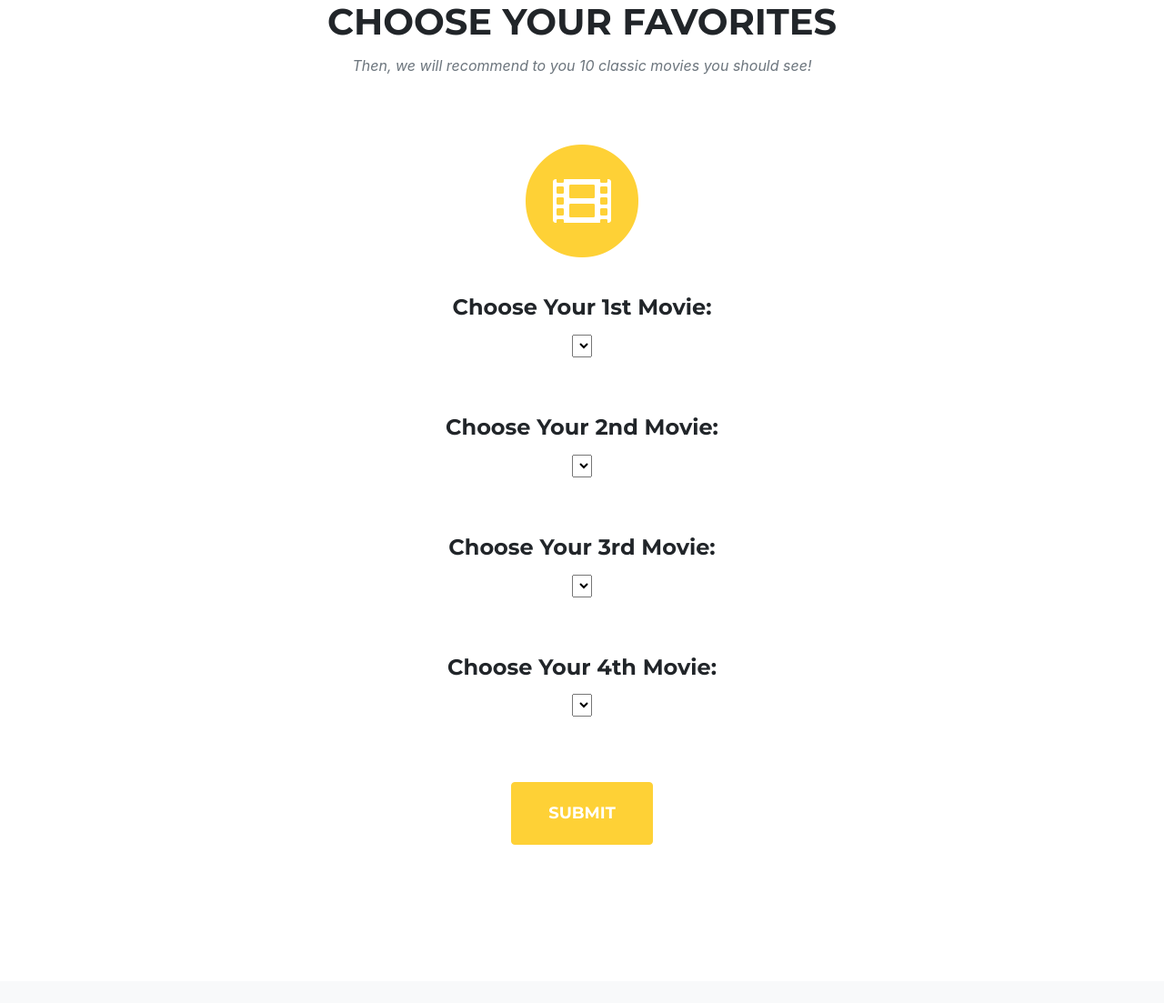
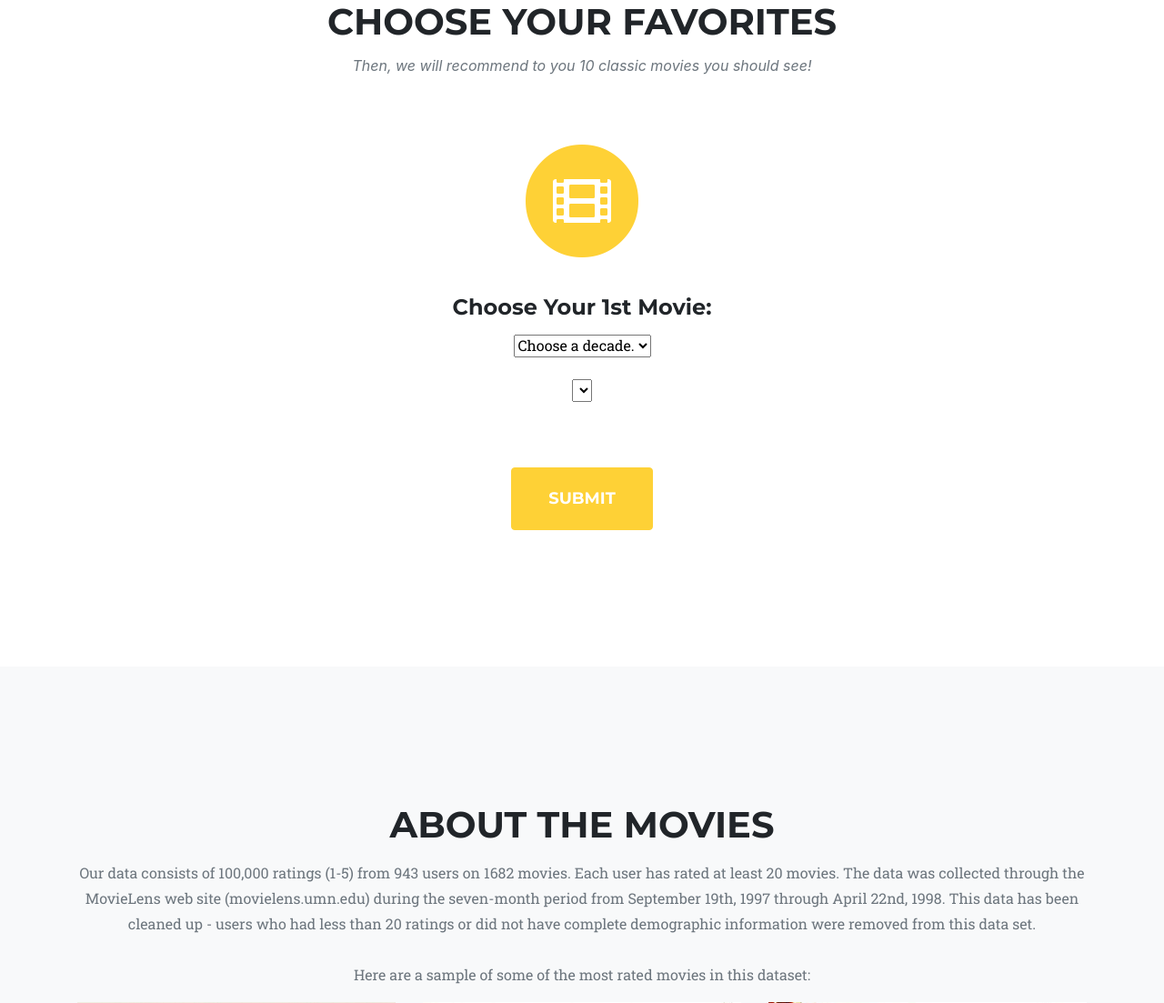
Before and after one commit to divineunited/movie_recommendation_system, a Flask app: page / in a window 1280 px wide. Shown: the part 909-2012 px from the top of the page at 91% size. Run offline with Flask 2, Linux system fonts and the light colour scheme; lists and menus that the app fills with data are empty; some libraries are stand-ins or nearby versions; some web fonts are replaced.

Commit message:
dynamic dropdown mvp accomplished

```diff
--- a/main.py
+++ b/main.py
@@ -18,7 +18,6 @@ app.config['TEMPLATES_AUTO_RELOAD'] = True
 
 
 #### QUERY OUR TRANSACTION AND MOVIE DATA FROM GOOGLE BIG QUERY:
-
 # AUTHENTIFICATION:
 path = os.getcwd()
 path += '\classicmovies-5e206ef6ea35.json'
@@ -26,31 +25,28 @@ os.environ['GOOGLE_APPLICATION_CREDENTIALS'] = path
 client = bigquery.Client()
 
 # GET DATA ----- this will query our data from the database once only when the app is loaded.
-movie_dicts, movie_dict = query_data.get_movie(client)
-# movie_dicts is an array of dictionaries for a JSON table (next level filtering of movies). movie_dict is just a dictionary of movie_ids as keys and movie_titles as corresponding values.
-# SOURCE for Dropdown Creation:
-# https://stackoverflow.com/questions/45877080/how-to-create-dropdown-menu-from-python-list-using-flask-and-html
-# NEXT LEVEL:
-# https://stackoverflow.com/questions/44646925/flask-dynamic-dependent-dropdown-list
-# ACCESSING DICTIONARY IN JINJA:
-# https://stackoverflow.com/questions/24727977/get-nested-dict-items-using-jinja2-in-flask
-
-# getting dataframe of transaction data for our recommendation systems
-data = query_data.get_data(client)
+movie_dicts = query_data.get_movie(client) # getting movie data in form of decades:{movie_id, movie_title, movie_year}
+data = query_data.get_data(client) # getting dataframe of transaction data for our recommendation systems
 
 
 @app.route('/index')
 @app.route('/')
 def index():
-    global movie_dict
-    return render_template("index.html", movie_dict = movie_dict)
+    return render_template("index.html", decades = list(movie_dicts.keys())) # passing the keys (decades) as a list to JS front end
+
+
+# this is an API call for AJAX to update our movie dropdowns based on the choice of decade. It sends the decade, and then uses the data in our server that was queried from database to send AJAX asynchronous update of dropdown.
+@app.route('/get_movies/<decade>')
+def get_movies(decade):
+    if decade not in movie_dicts:
+        return jsonify([])
+    else:
+        return jsonify(movie_dicts[decade])
 
 
 # when the form press submit, it links it to the redirect which will be sent here and then passes the prediction variable to the results page after back-end recommendation logic completed:
 @app.route('/myredirect', methods = ['POST'])
 def my_redirect():
-    global data
-    global movie_dict
     if request.method == 'POST':
         # from the request form, convert it to a dictionary saved as this variable
         _features = request.form.to_dict()
@@ -68,7 +64,7 @@ def my_redirect():
         movie_ids = recommend_engine.your_item_to_item_recommendations(_features, data)
 
         # convert them to movie titles:
-        predictions = [movie_dict[id] for id in movie_ids]
+        # predictions = [simple_dict[id] for id in movie_ids]
 
         # send it as a proper JSON dumps string for the redirect routing so that it can be unpacked using a JSON loads:
         predictions = json.dumps(predictions)
--- a/templates/index.html
+++ b/templates/index.html
@@ -23,6 +23,46 @@
 
   <!-- Custom styles for this template -->
   <link href="{{ url_for('static', filename='css/agency.css') }}" rel="stylesheet">
+
+  <!-- Loading the JQUERY library -->
+  <script src="https://ajax.googleapis.com/ajax/libs/jquery/3.4.0/jquery.min.js"></script>
+
+  <!-- Loading JQUERY Custom Dynamic Dropdown Functions -->
+  <script>
+    // When document (HTML) is ready and is loaded - the function is called, but it just sits there. It's READY
+    // This is to prevent any jQuery code from running before the document is finished loading (is ready).
+    // It is good practice to wait for the document to be fully loaded and ready before working with it. This also allows you to have your JavaScript code before the body of your document, in the head section.
+
+    $(document).ready(function() {
+
+      // fill decades dropdown initially with decades data from Flask server
+      $(function() {
+        var data = {{ decades|safe }};
+        $.each(data, function(i, option) {
+            $('#decade1').append($('<option/>').attr("value", option).text(option));
+        });
+      })
+
+      // # WHEN the value of the ID changes, then call this function. Further function is called when category is changed.
+      $('#decade1').change(function() {
+          // gets the value selected in the dropdown
+          var decade = $('#decade1').val();
+          // Make Ajax Request and expect JSON-encoded data --- make JSON request to backend. Send it the URL / ROUTE of the backend. In the route, you are adding the decade that was selected / retrieved through the hashtag variable. So you will know what category was selected, and then append it to the URL.
+          // Whatever comes BACK is in the "data" - this will be our JSON dump of movies that correspond with the decade
+          $.getJSON(
+            '/get_movies' + '/' + decade,
+            function(data) {
+                // Remove old options
+                $('#movie1').find('option').remove();
+                // Add new items to that dropdown
+                $.each(data, function(i, option) {
+                  $('#movie1').append($('<option/>').attr("value", option.movie_id).text(option.movie_title));
+                });
+            }
+          );
+      });
+    });
+  </script>
 
 </head>
 
@@ -92,64 +132,14 @@
           <br><br>
           <h4 class="service-heading">Choose Your 1st Movie:</h4>
 
-                  <!-- DropDown -->
-                  <select name="movie_1" method='GET' action='/'>
-                      {% for movie in movie_dict %}
-                      <option value="{{movie}}"> {{movie_dict[movie]}} </option>
-                      {% endfor %}
-                  </select>
+          <select id="decade1">
+              <option SELECTED value='0'>Choose a decade.</option>
+          </select>
 
-        </div>
-      </div>
+          <br><br>
 
-      <br><br>
-
-      <div class="row text-center">
-        <div class="col-md">
-            <h4 class="service-heading">Choose Your 2nd Movie:</h4>
-
-                    <!-- DropDown -->
-                  <select name="movie_2" method='GET' action='/'>
-                    {% for movie in movie_dict %}
-                    <option value="{{movie}}"> {{movie_dict[movie]}} </option>
-                    {% endfor %}
-                </select>
-
-        </div>
-      </div>
-
-      <br><br>
-
-
-      <div class="row text-center">
-        <div class="col-md">
-          <h4 class="service-heading">Choose Your 3rd Movie:</h4>
-
-                  <!-- DropDown -->
-                  <select name="movie_3" method='GET' action='/'>
-                    {% for movie in movie_dict %}
-                    <option value="{{movie}}"> {{movie_dict[movie]}} </option>
-                    {% endfor %}
-                </select>
-
-
-        </div>
-      </div>
-
-      <br><br>
-
-
-      <div class="row text-center">
-        <div class="col-md">
-          <h4 class="service-heading">Choose Your 4th Movie:</h4>
-
-                  <!-- DropDown -->
-                  <select name="movie_4" method='GET' action='/'>
-                    {% for movie in movie_dict %}
-                    <option value="{{movie}}"> {{movie_dict[movie]}} </option>
-                    {% endfor %}
-                </select>
-
+          <select id="movie1">
+          </select>
 
         </div>
       </div>
@@ -160,7 +150,7 @@
             <div class="col-md">
               <br>
             <input class="btn btn-primary btn-xl text-uppercase js-scroll-trigger" type="submit" value="Submit">
-            </form>
+        </form>
           </div>
       </div>
 
```
Also changed, not shown: query_data.py (+32 -21 lines), test.py (added, +29 -0 lines).
